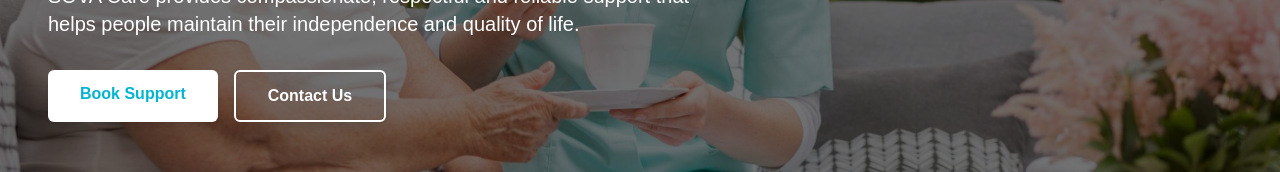
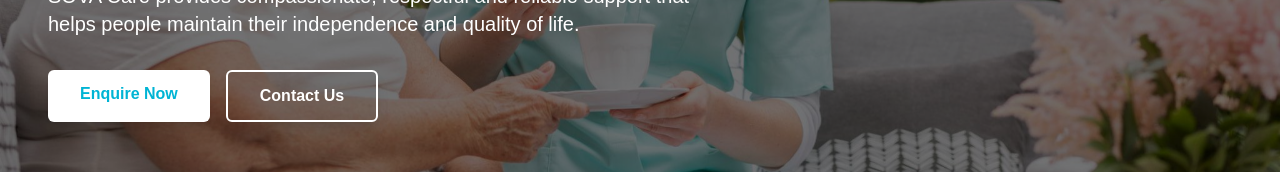
Before and after one commit to ahmadshahid50/ndas, a Next.js app: page / in a window 1280 px wide. Shown: the part 542-714 px from the top of the page. Built offline with nearby package versions, Linux system fonts and the light colour scheme.

Commit message:
Changes done

```diff
--- a/app/areas-we-service/page.js
+++ b/app/areas-we-service/page.js
@@ -170,7 +170,7 @@ export default function AreasWeService() {
               href="/contact#booking"
               className="inline-block bg-teal-600 text-white px-8 py-3 rounded-md font-semibold hover:bg-teal-700 transition"
             >
-              Book Support
+              Enquire Now
             </Link>
             <Link
               href="/contact"
--- a/app/ndis-support/page.js
+++ b/app/ndis-support/page.js
@@ -22,7 +22,7 @@ export default function NDISSupport() {
         <div className="max-w-7xl mx-auto px-4 sm:px-6 lg:px-8">
           <h2 className="text-3xl font-bold text-gray-900 mb-8">How We Work with NDIS</h2>
           <p className="text-lg text-gray-700 mb-8">
-            SOVA Care is registered and experienced in supporting both self-managed and plan-managed NDIS participants. We understand the flexibility and structure that NDIS offers and tailor our services to align with your support needs and funding arrangements.
+            SOVA Care provides experienced support for self-managed and plan-managed NDIS participants. We tailor our services to align with your support needs and funding arrangements.
           </p>
         </div>
       </section>
--- a/app/page.js
+++ b/app/page.js
@@ -41,7 +41,7 @@ export default function Home() {
                 href="/contact#booking"
                 className="bg-white text-teal-600 px-8 py-3 rounded-md font-semibold hover:bg-gray-100 transition text-center shadow-lg"
               >
-                Book Support
+                Enquire Now
               </Link>
               <Link
                 href="/contact"
@@ -243,7 +243,7 @@ export default function Home() {
             href="/contact#booking"
             className="inline-block bg-white text-teal-600 px-8 py-3 rounded-md font-semibold hover:bg-gray-100 transition"
           >
-            Book Support Today
+            Enquire Now
           </Link>
         </div>
       </section>
```
